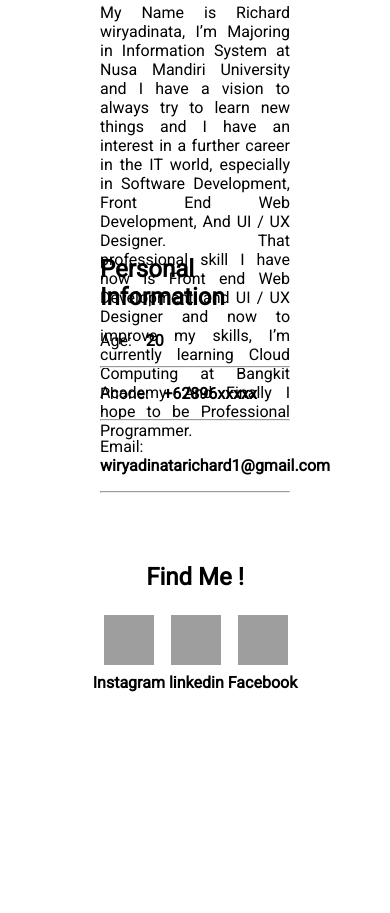
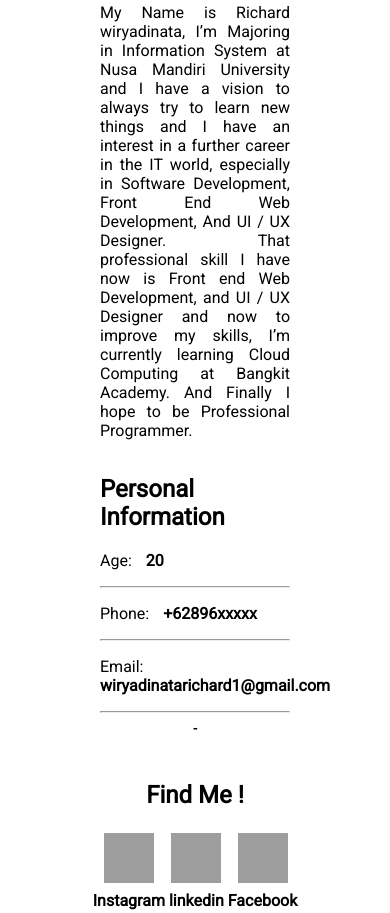
Before and after one commit to richardw88/portofolio-web-submission, a plain HTML site: page www/index.html in a window 390 px wide. Shown: the part 530-1443 px from the top of the page. Before the commit the page ends 1225 px from the top, so only its background shows below. Drawn offline with Linux system fonts and the light colour scheme; grey boxes are pictures that could not be loaded.

Commit message:
fix responsive

```diff
--- a/www/asset/css/style.css
+++ b/www/asset/css/style.css
@@ -55,7 +55,7 @@ body {
   .column {     /* the columns */
     float: left;
     padding: 10px;
-    height: 300px;
+
   }
 
   .left {
@@ -87,8 +87,9 @@ body {
 
    /* find me start */
    .kontak-img {
+
     width: 80px;
-    padding-top: 5px;
+
     text-align: center;
     position: center;
     object-position: center;
@@ -103,7 +104,9 @@ body {
   .column{
         width: 100%;
         padding: 0;
+
     }
  }
 
+
  /* responsive web end */
--- a/www/index.html
+++ b/www/index.html
@@ -45,6 +45,8 @@
 
         <!-- two colomn layout end -->
 
+        <h5 style="text-align: center;">-</h5>
+
         <!-- find me start -->
         <table class="kontak-img" align="center">
             <td colspan="3" align="center"> <h2>Find Me !</h2></td>
@@ -64,6 +66,10 @@
             </tr>
         </table>
 
+
+
+
+
          <!-- find me end -->
 
 </body>
```
